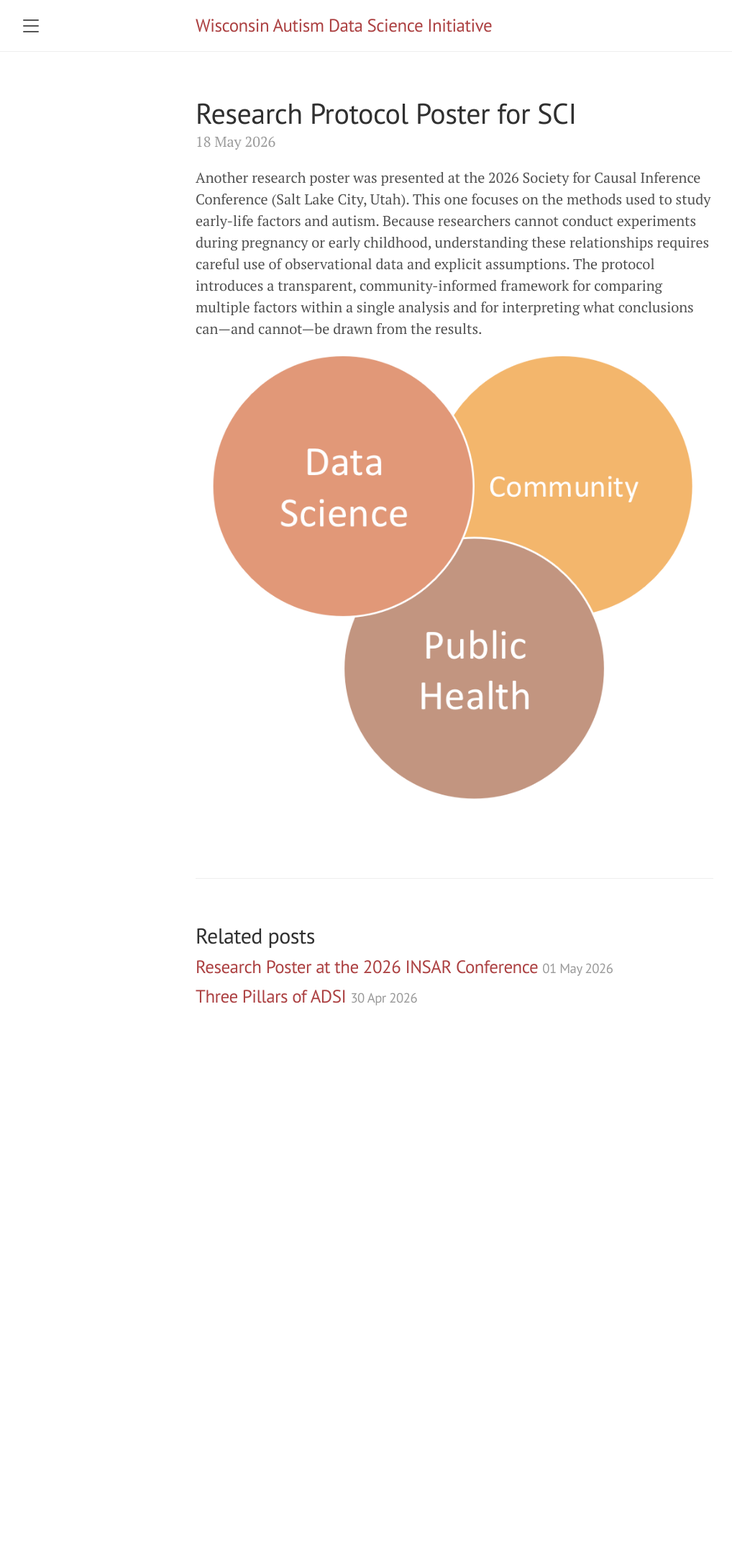
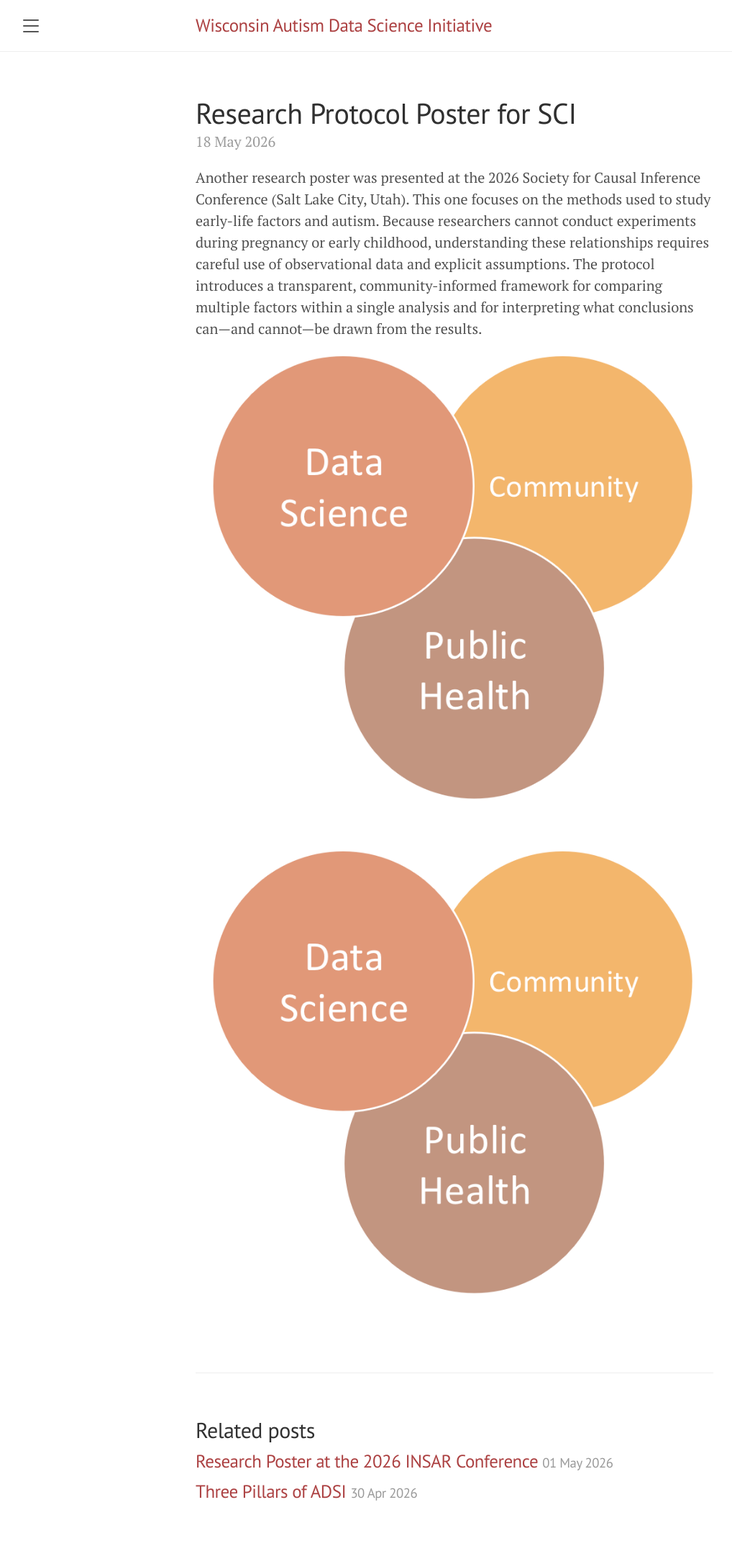
Before and after one commit to cochran4/wadsi, a Jekyll site: the page built from docs/_posts/2026-05-18-poster-sci.md, in a window 1280 px wide. Shown: the whole page at 72% size, without its empty margins (8-1026 px from the left). Built offline with Jekyll 4.4.1, drawn with Linux system fonts in a browser that asks for light colours; before the commit the page ends 1461 px from its top, so only the background shows below that.

Commit message:
Update 2026-05-18-poster-sci.md

```diff
--- a/docs/_posts/2026-05-18-poster-sci.md
+++ b/docs/_posts/2026-05-18-poster-sci.md
@@ -4,3 +4,4 @@
 ---
 Another research poster was presented at the 2026 Society for Causal Inference Conference (Salt Lake City, Utah). This one focuses on the methods used to study early-life factors and autism. Because researchers cannot conduct experiments during pregnancy or early childhood, understanding these relationships requires careful use of observational data and explicit assumptions. The protocol introduces a transparent, community-informed framework for comparing multiple factors within a single analysis and for interpreting what conclusions can—and cannot—be drawn from the results.
 ![A venn diagram with the three pillars of ADSI: community, data science, and public health]({{ "images/ADSIVennDiagram.png" | relative_url }} "Venn diagram")
+![A venn diagram with the three pillars of ADSI: community, data science, and public health]({{ "images/ADSIVennDiagram.png" | relative_url }} "Venn diagram")
```
